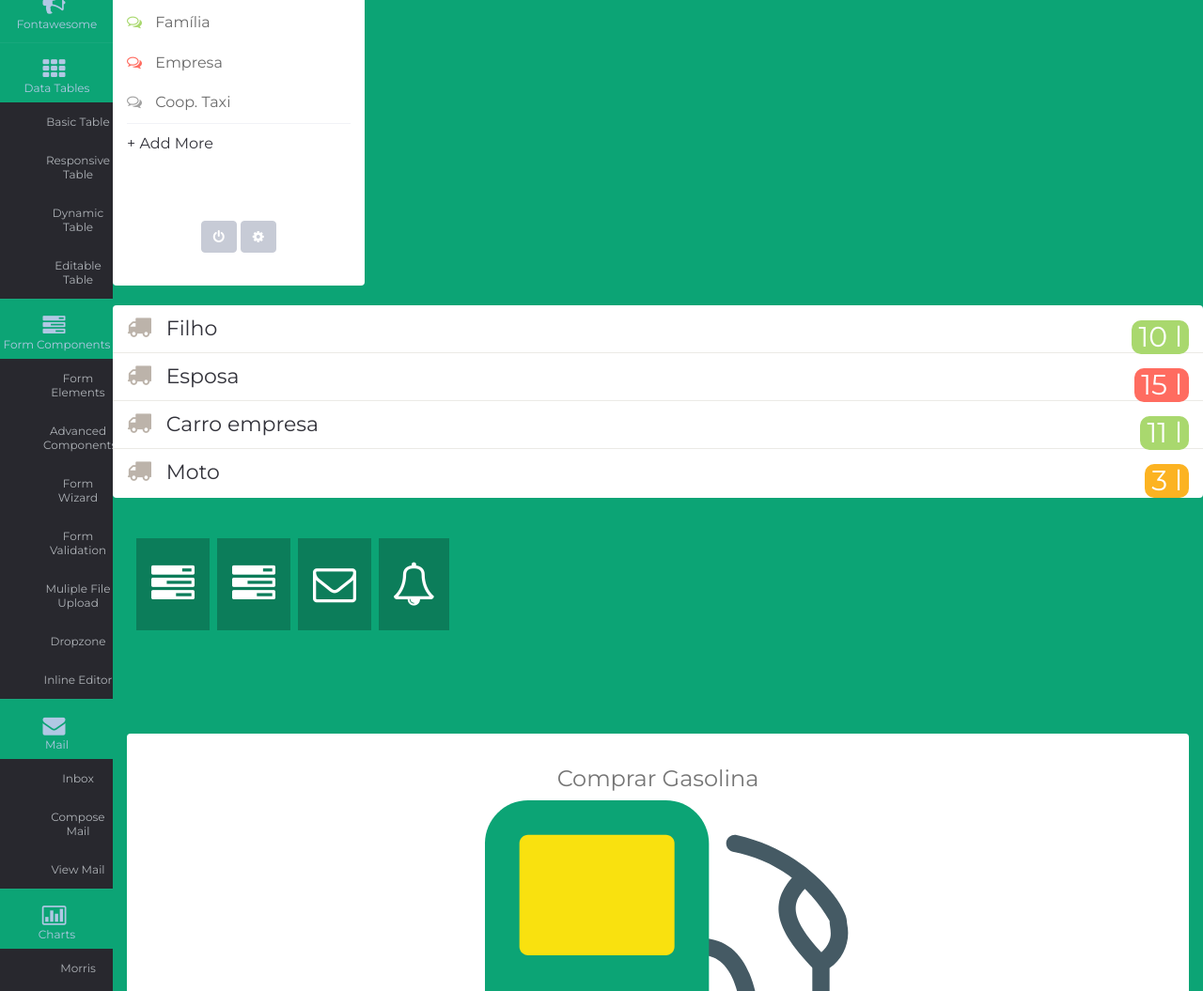
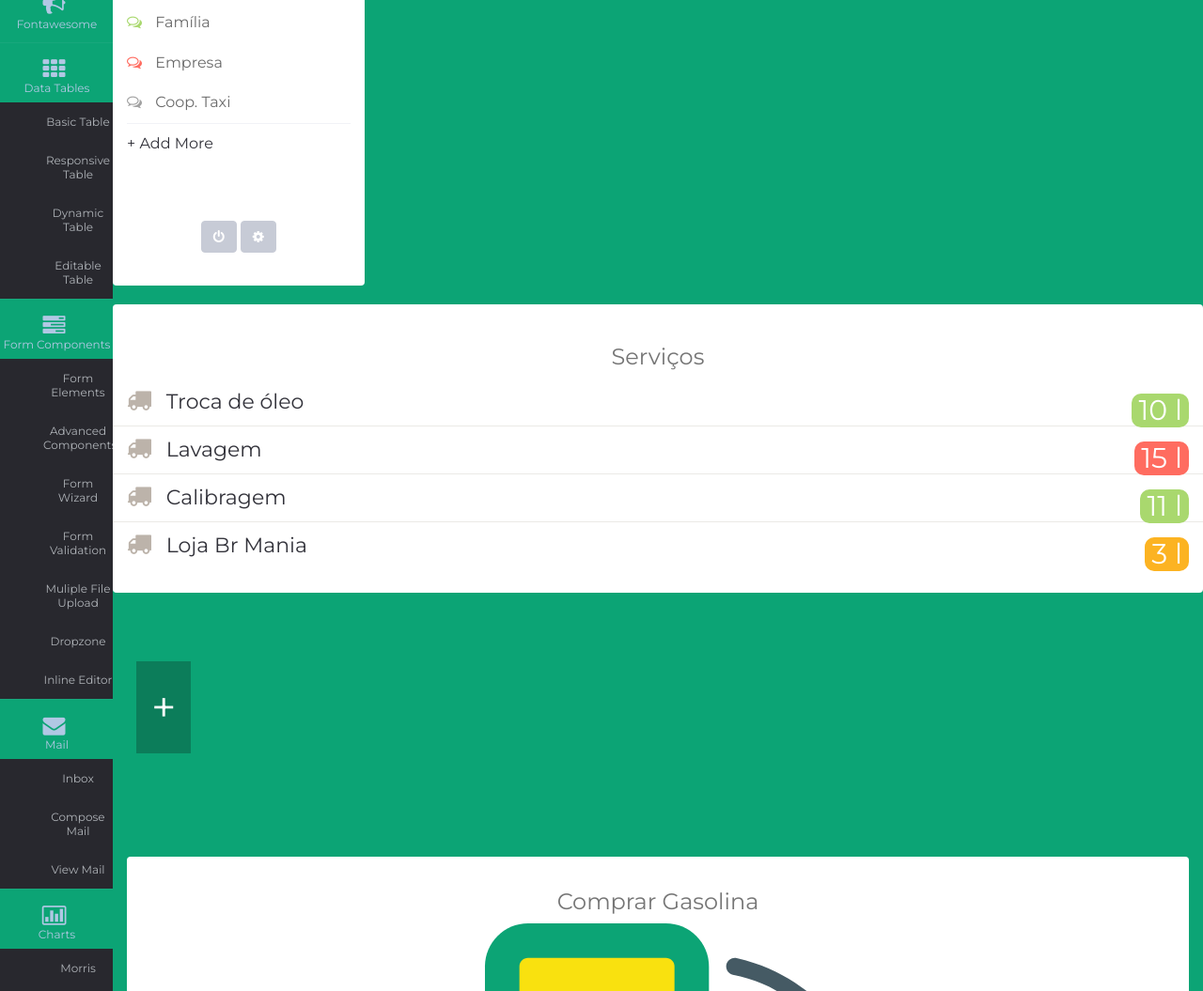
Before and after one commit to purigringo/appmia, a plain HTML site: page appmia.html in a window 1280 px wide. Shown: the part 875-1930 px from the top of the page at 94% size. Drawn offline with Linux system fonts and the light colour scheme; some packages are replaced by stand-ins of ours; a script that the page names is missing; files whose address does not match are found by name.

Commit message:
Commit para organização
Ajustes no front-end;

```diff
--- a/appmia.html
+++ b/appmia.html
@@ -408,7 +408,7 @@
                   height: 60px;
                   font-size: 20px;
                   color: #121715;
-              ">Compre Listros</button>
+              ">Compre Litros</button>
 
               </div>
               <div class="row">
@@ -451,20 +451,24 @@
 
                   </div>
                   <a href="#" class="float">
-<i class="fa fa-plus my-float"></i>xdfsdaafadsfasdfd
+<i class="fa fa-plus my-float"></i>
 </a>
 
               <div class="col-md-12">
                   <!--widget start-->
                   <aside class="profile-nav alt">
-                      <section class="panel">
-
+                      <section class="panel" style="
+    margin-bottom: 50px;
+">
+                      </br>
+                          <h3 style="text-align:center;">Serviços</h3>
                           <ul class="nav nav-pills nav-stacked">
-                              <li><a href="javascript:;"> <i class="fa fa-truck"></i> Filho <span class="badge label-success pull-right r-activity">10 l</span></a></li>
-                              <li><a href="javascript:;"> <i class="fa fa-truck"></i> Esposa <span class="badge label-danger pull-right r-activity">15 l</span></a></li>
-                              <li><a href="javascript:;"> <i class="fa fa-truck"></i> Carro empresa <span class="badge label-success pull-right r-activity">11 l</span></a></li>
-                              <li><a href="javascript:;"> <i class="fa fa-truck"></i> Moto <span class="badge label-warning pull-right r-activity">3 l</span></a></li>
+                              <li><a href="javascript:;"> <i class="fa fa-truck"></i> Troca de óleo <span class="badge label-success pull-right r-activity">10 l</span></a></li>
+                              <li><a href="javascript:;"> <i class="fa fa-truck"></i> Lavagem <span class="badge label-danger pull-right r-activity">15 l</span></a></li>
+                              <li><a href="javascript:;"> <i class="fa fa-truck"></i> Calibragem <span class="badge label-success pull-right r-activity">11 l</span></a></li>
+                              <li><a href="javascript:;"> <i class="fa fa-truck"></i> Loja Br Mania <span class="badge label-warning pull-right r-activity">3 l</span></a></li>
                           </ul>
+                        </br>
 
                       </section>
                   </aside>
@@ -474,7 +478,7 @@
                       <!--  notification start -->
                       <ul class="nav top-menu">
                           <!--Configurações start -->
-                          <li class="dropdown">
+                          <!-- <li class="dropdown">
                               <a data-toggle="dropdown" class="dropdown-toggle" href="#">
                                   <i class="fa fa-tasks"></i>
                               </a>
@@ -489,11 +493,13 @@
                               <a data-toggle="dropdown" class="dropdown-toggle" href="#">
                                   <i class="fa fa-envelope-o"></i>
                               </a>
-                          </li>
+                          </li> -->
 
-                          <li id="header_notification_bar" class="dropdown">
+                          <li id="header_notification_bar" class="dropdown" style="
+    float: right;
+">
                               <a data-toggle="dropdown" class="dropdown-toggle" href="#">
-                                  <i class="fa fa-bell-o"></i>
+                                  +
                               </a>
                           </li>
 
```
